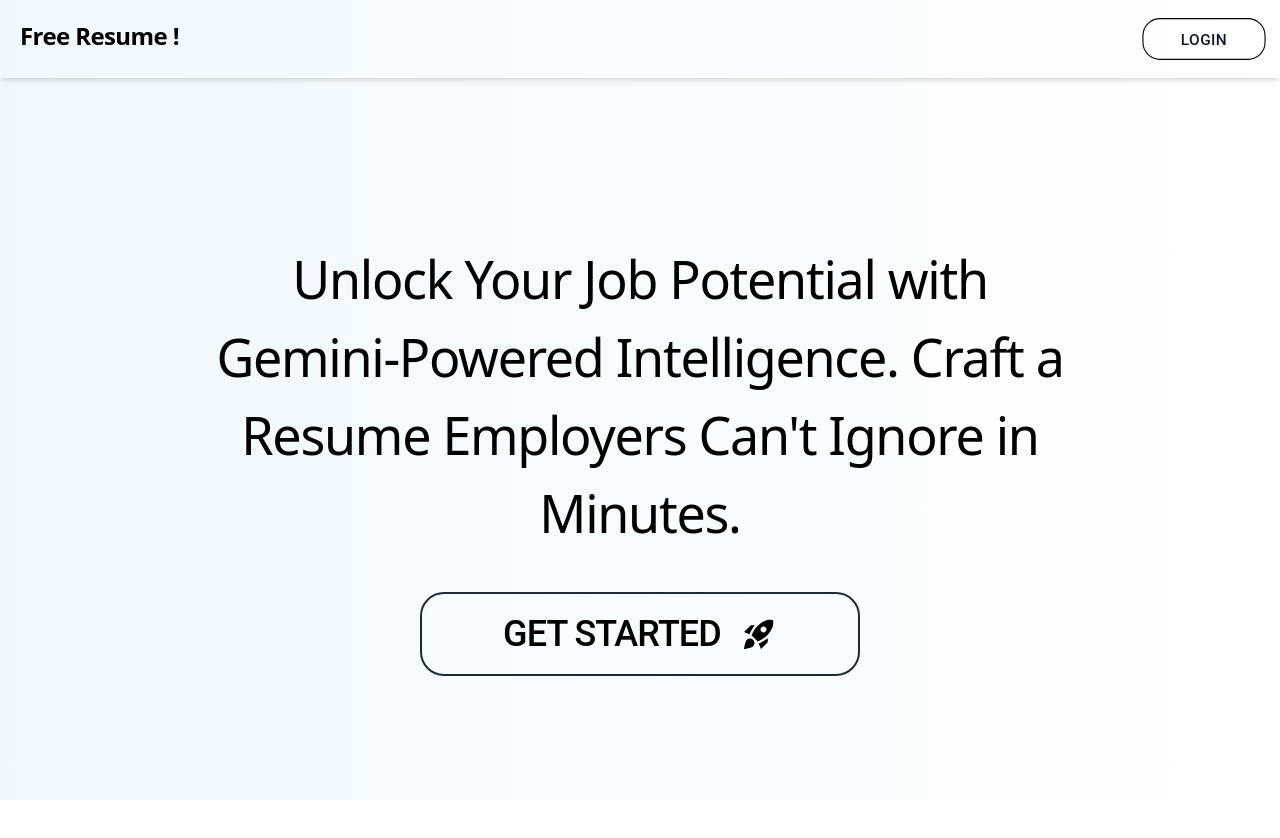
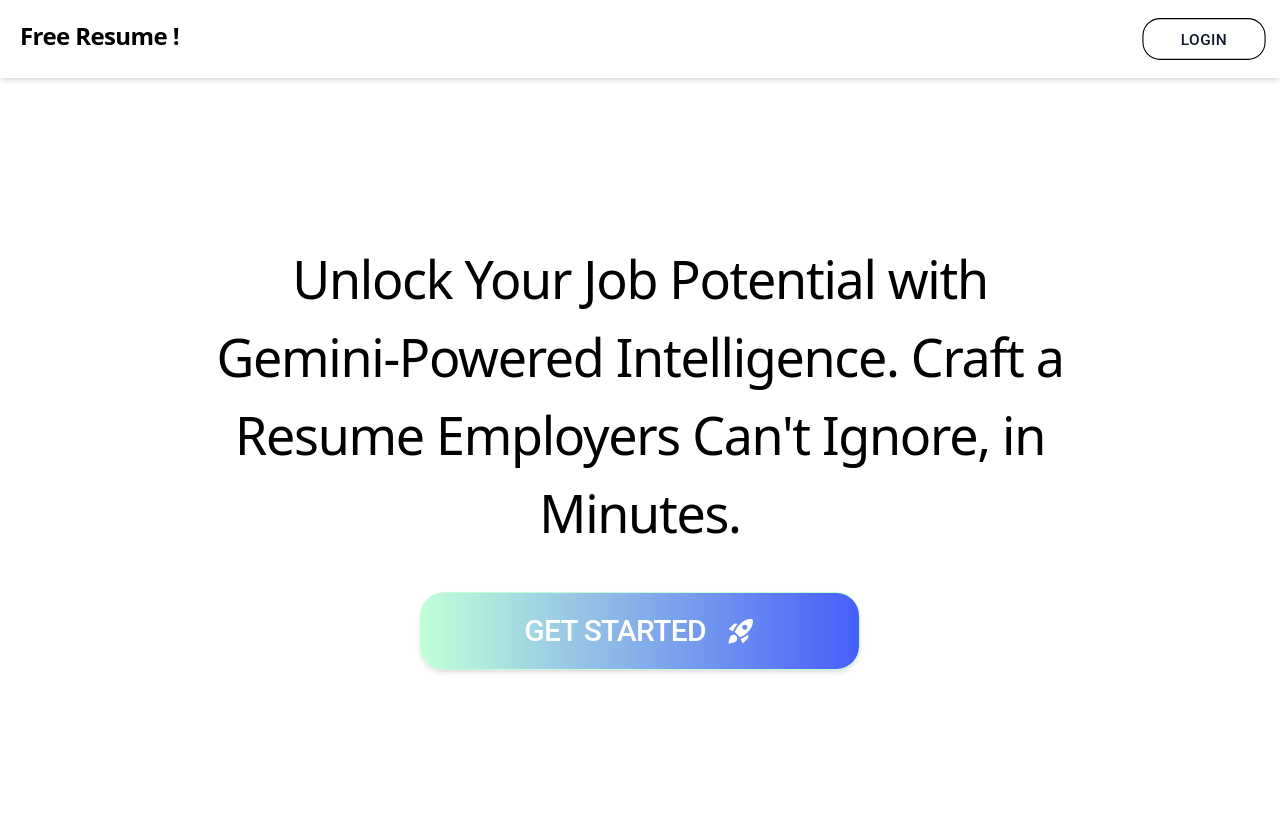
Before and after one commit to AnuragAmbekar741/ResumeBuilder.ai, a React (Vite) app in the folder client/: page / in a window 1280 px wide. Shown: the top 838 px of the page. Built offline with nearby package versions, Linux system fonts and the light colour scheme.

Commit message:
store setup with rtk

```diff
--- a/client/package.json
+++ b/client/package.json
@@ -16,9 +16,11 @@
     "@mui/base": "^5.0.0-beta.36",
     "@mui/icons-material": "^5.15.10",
     "@mui/material": "^5.15.10",
+    "@reduxjs/toolkit": "^2.2.1",
     "react": "^18.2.0",
     "react-dom": "^18.2.0",
     "react-icons": "^5.0.1",
+    "react-redux": "^9.1.0",
     "react-router-dom": "^6.22.1"
   },
   "devDependencies": {
--- a/client/src/App.tsx
+++ b/client/src/App.tsx
@@ -1,16 +1,19 @@
 import { Header } from "./components/common/Header";
 import { BrowserRouter } from "react-router-dom";
 import Router from "./routes/router";
-
+import { Provider } from "react-redux";
+import store from "./store/store";
 const App = () => {
   return (
     <>
-      <Header />
-      <BrowserRouter>
-        <div className="h-screen py-20 bg-gradient-to-r from-sky-100/50">
-          <Router />
-        </div>
-      </BrowserRouter>
+      <Provider store={store}>
+        <Header />
+        <BrowserRouter>
+          <div className="h-screen py-20 bg-gradient-to-r from-[##b3c8ff] to-[#f5feff]">
+            <Router />
+          </div>
+        </BrowserRouter>
+      </Provider>
     </>
   );
 };
--- a/client/src/components/common/Header.tsx
+++ b/client/src/components/common/Header.tsx
@@ -1,6 +1,10 @@
 import { Button } from "@mui/material";
+import { useDispatch } from "react-redux";
+import { toggleSigninForm } from "../../store/appSlice";
 
 export const Header: React.FC = () => {
+  const dispatch = useDispatch();
+
   return (
     <div className="absolute top-0 flex justify-between w-full p-5 shadow-md">
       <div>
@@ -12,6 +16,7 @@
         <Button
           variant="outlined"
           className="px-3 py-2 text-sm font-medium transition delay-150 scale-110 border-black rounded-2xl text-slate-900 w-28 hover:bg-black hover:text-white"
+          onClick={() => dispatch(toggleSigninForm())}
         >
           LOGIN
         </Button>
--- a/client/src/components/common/Pov.tsx
+++ b/client/src/components/common/Pov.tsx
@@ -1,21 +1,26 @@
 import { Button } from "@mui/material";
 import { MdRocketLaunch } from "react-icons/md";
+import { useSelector } from "react-redux";
+import { RootState } from "../../types/appState";
 
 const Pov: React.FC = () => {
+  const isSignInOpen = useSelector(
+    (store: RootState) => store.app.isSigninSignup
+  );
+  console.log(isSignInOpen);
   return (
-    <div className="grid justify-center w-full px-10">
+    <div className="flex justify-center w-full px-10">
       <div className="px-40 my-40 text-center">
         <h1 className="text-[52px] font-extralight tracking-tight">
           Unlock Your Job Potential with Gemini-Powered Intelligence. Craft a
-          Resume Employers Can't Ignore in Minutes.
+          Resume Employers Can't Ignore, in Minutes.
         </h1>
         <Button
           variant="outlined"
-          className="w-1/2 py-5 my-10 text-4xl tracking-tight text-black border-2 rounded-3xl border-slate-800 hover:bg-black hover:text-slate-50 group"
+          className="w-1/2 py-5 my-10 text-3xl tracking-tight text-white  rounded-3xl bg-gradient-to-r from-[#C2FFD8] to-[#465EFB] border-[1px] border-[#C2FFD8] shadow-md hover:bg-black hover:text-slate-50 group"
         >
           Get Started
           <MdRocketLaunch className="ml-5 group-hover:rotate-45" />
-          <h1></h1>
         </Button>
       </div>
     </div>
--- /dev/null
+++ b/client/src/store/appSlice.ts
@@ -0,0 +1,18 @@
+import { createSlice } from "@reduxjs/toolkit";
+import { AppState } from "../types/appState"
+
+
+const appSlice = createSlice({
+    name:'app',
+    initialState: {
+    isSigninSignup: false
+    } as AppState,
+    reducers : {
+        toggleSigninForm: (state) => {
+            state.isSigninSignup = !state.isSigninSignup
+        }
+    }
+})
+
+export const { toggleSigninForm } = appSlice.actions;
+export default appSlice.reducer;
--- /dev/null
+++ b/client/src/store/store.ts
@@ -0,0 +1,10 @@
+import {configureStore} from "@reduxjs/toolkit"
+import appSlice from "./appSlice"
+
+const store = configureStore({
+    reducer:{
+        app : appSlice
+    }
+})
+
+export default store
--- /dev/null
+++ b/client/src/types/appState.tsx
@@ -0,0 +1,9 @@
+export interface AppState {
+  isSigninSignup: boolean;
+}
+
+export interface RootState {
+  app: {
+    isSigninSignup: boolean;
+  };
+}
```
Also changed, not shown: 1 other file (tests, documents, lock files or other folders).
